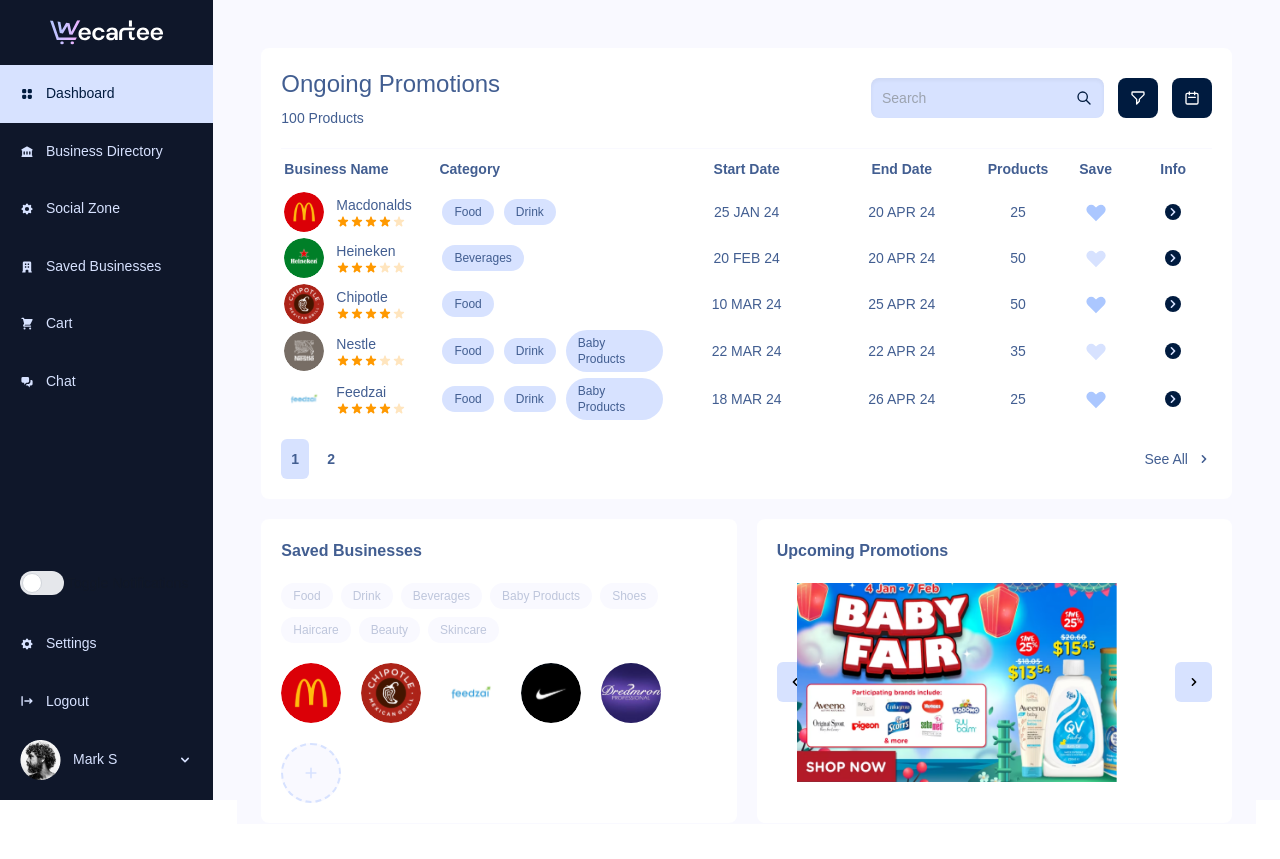
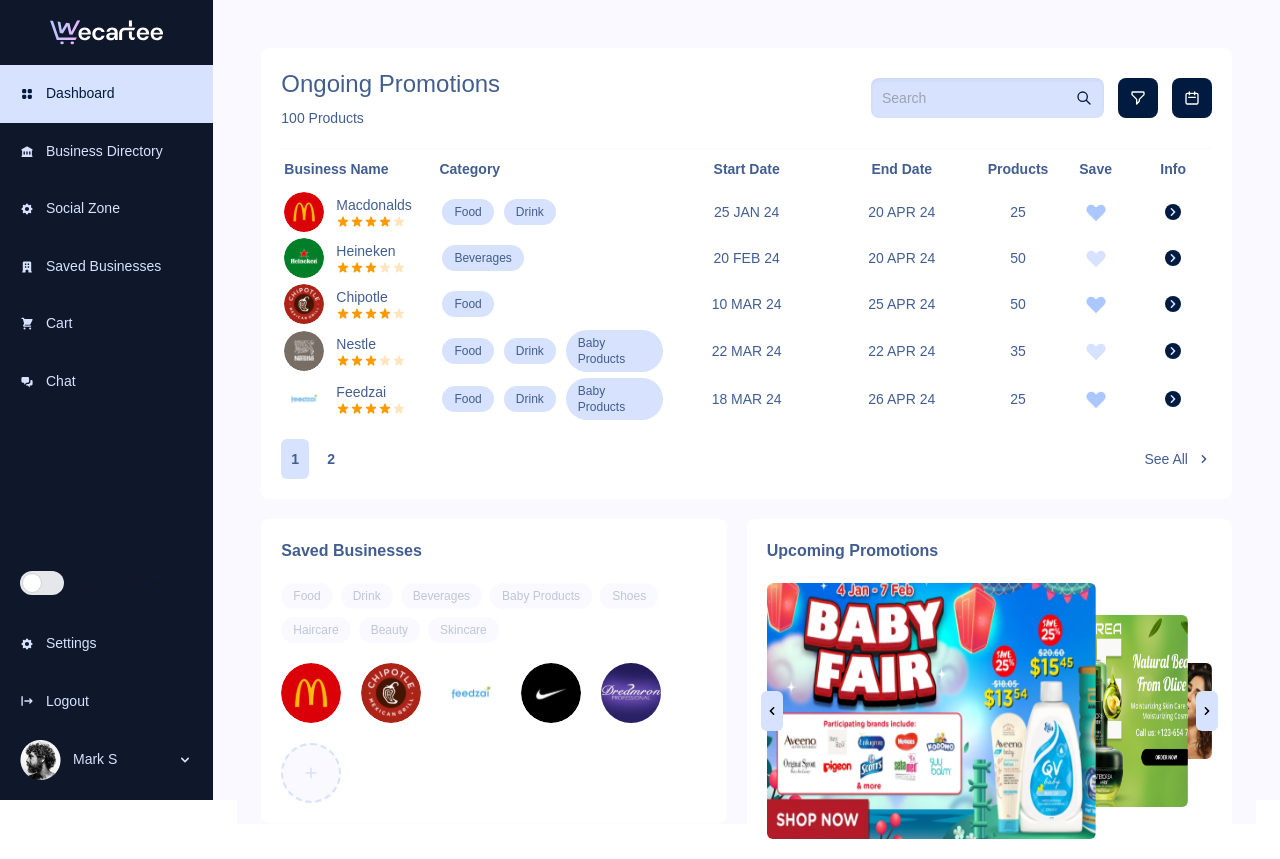
Before and after one commit to sulosp/wecartee-app, a React (Create React App) app in the folder client/: page / in a window 1280 px wide. Before the commit the page ends 824 px from the top, so only its background shows below. Built offline with nearby package versions, Linux system fonts and the light colour scheme.

Commit message:
upcomingPromotions

```diff
--- a/client/src/components/buyer/upcomingPromotion.jsx
+++ b/client/src/components/buyer/upcomingPromotion.jsx
@@ -1,4 +1,4 @@
-import React, { useState } from "react";
+import React, { useState, useEffect, useCallback } from "react";
 import { BUSINESS_DIRECTORY_LIST } from "../../lib/businessDirectoryList";
 import { HiChevronLeft } from "react-icons/hi";
 import { HiChevronRight } from "react-icons/hi";
@@ -6,24 +6,28 @@
 export default function ImageCarousel() {
   const [currentPromotionIndex, setCurrentPromotionIndex] = useState(0);
 
-  // Filter out promotions with upcomingPromotion not null
   const promotionsWithImages = BUSINESS_DIRECTORY_LIST.filter(
     (item) => item.upcomingPromotion !== null
   );
 
-  const nextPromotion = () => {
+  const nextPromotion = useCallback(() => {
     setCurrentPromotionIndex(
       (prevIndex) => (prevIndex + 1) % promotionsWithImages.length
     );
-  };
+  }, [promotionsWithImages.length]);
 
-  const prevPromotion = () => {
+  const prevPromotion = useCallback(() => {
     setCurrentPromotionIndex(
       (prevIndex) =>
         (prevIndex - 1 + promotionsWithImages.length) %
         promotionsWithImages.length
     );
-  };
+  }, [promotionsWithImages.length]);
+
+  useEffect(() => {
+    const interval = setInterval(nextPromotion, 5000);
+    return () => clearInterval(interval);
+  }, [nextPromotion]);
 
   return (
     <div className="flex flex-col justify-start items-start h-full bg-white gap-5 p-20 rounded-lg">
@@ -37,25 +41,36 @@
         >
           <HiChevronLeft />
         </button>
-        <div className="w-full">
-        <div className="relative w-60 z-1">
+        <div className="w-full inline-flex justify-center items-center">
+          <div className="relative w-96 h-64 z-2 overflow-hidden rounded-md">
             <img
-            className="absolute top-0 left-0 w-full h-full"
-            src={promotionsWithImages[(currentPromotionIndex - 1 + promotionsWithImages.length) % promotionsWithImages.length].upcomingPromotion}
+              className="absolute top-0 left-0 w-full h-full transition duration-1000"
+              src={
+                promotionsWithImages[
+                  (currentPromotionIndex - 1 + promotionsWithImages.length) %
+                    promotionsWithImages.length
+                ].upcomingPromotion
+              }
               alt={`Promotion ${currentPromotionIndex - 1}`}
             />
           </div>
-        <div className="relative w-80 z-3">
+          <div className="relative w-56 h-48 -ml-100 z-1 overflow-hidden rounded-md">
             <img
-            className="w-full"
-            src={promotionsWithImages[currentPromotionIndex].upcomingPromotion}
+              className="w-full h-full transition duration-1000"
+              src={
+                promotionsWithImages[currentPromotionIndex].upcomingPromotion
+              }
               alt={`Promotion ${currentPromotionIndex}`}
             />
           </div>
-        <div className="relative w-60 z-1">
+          <div className="relative w-36 h-24 -ml-100 z-0 overflow-hidden rounded-md">
             <img
-            className="absolute top-0 left-0 w-full h-full"
-            src={promotionsWithImages[(currentPromotionIndex + 1) % promotionsWithImages.length].upcomingPromotion}
+              className="absolute top-0 left-0 w-full h-full transition duration-1000"
+              src={
+                promotionsWithImages[
+                  (currentPromotionIndex + 1) % promotionsWithImages.length
+                ].upcomingPromotion
+              }
               alt={`Promotion ${currentPromotionIndex + 1}`}
             />
           </div>
```
Lines whose indentation alone changed are shown as unchanged.
